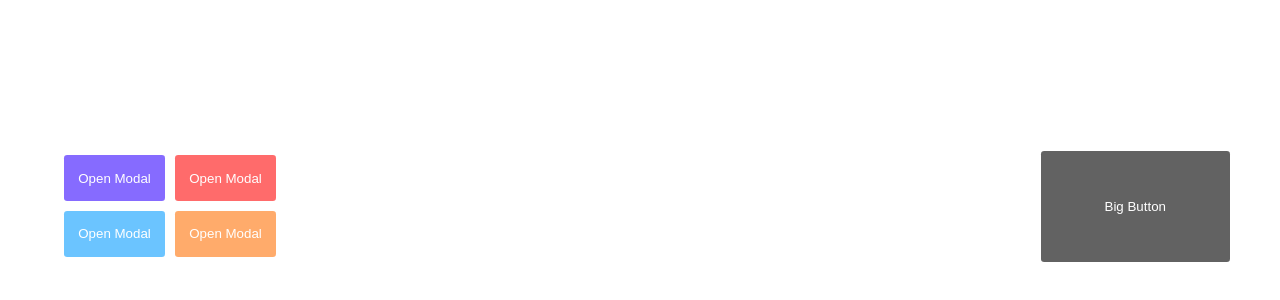
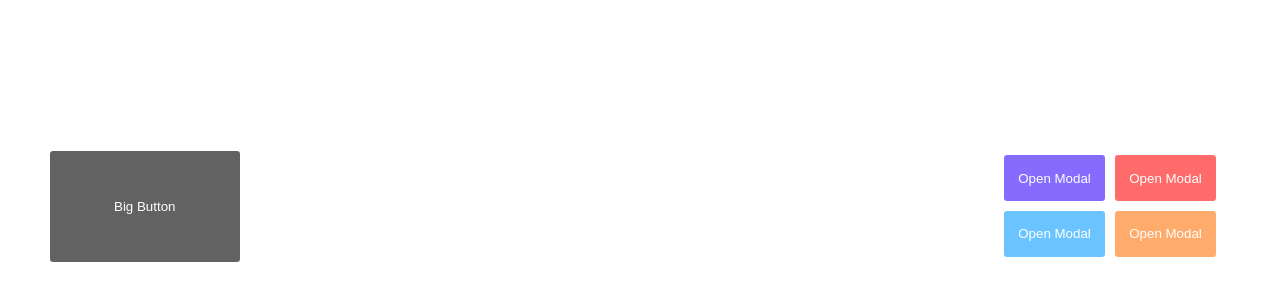
Before and after one commit to zackjh67/snout-frontend-css-challenge, a website built with Parcel: page index.html in a window 1280 px wide. Shown: the part 194-494 px from the top of the page. Built offline with nearby package versions, Linux system fonts and the light colour scheme.

Commit message:
reversed

```diff
--- a/styles.scss
+++ b/styles.scss
@@ -67,6 +67,7 @@ body {
   width: 100%;
   padding-left: 50px;
   padding-right: 50px;
+  flex-flow: row-reverse;
 }
 
 #quad-button-group {
```
